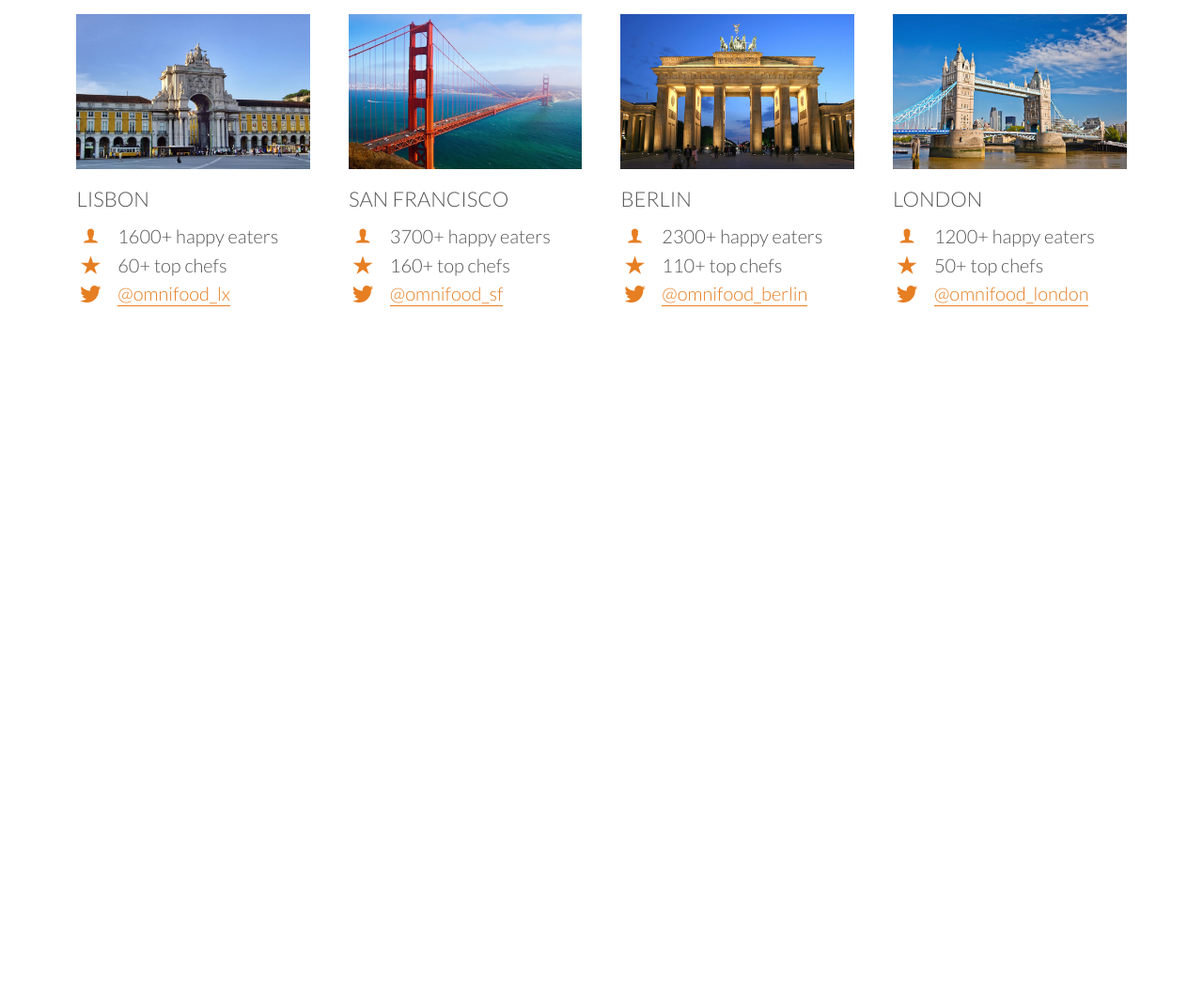
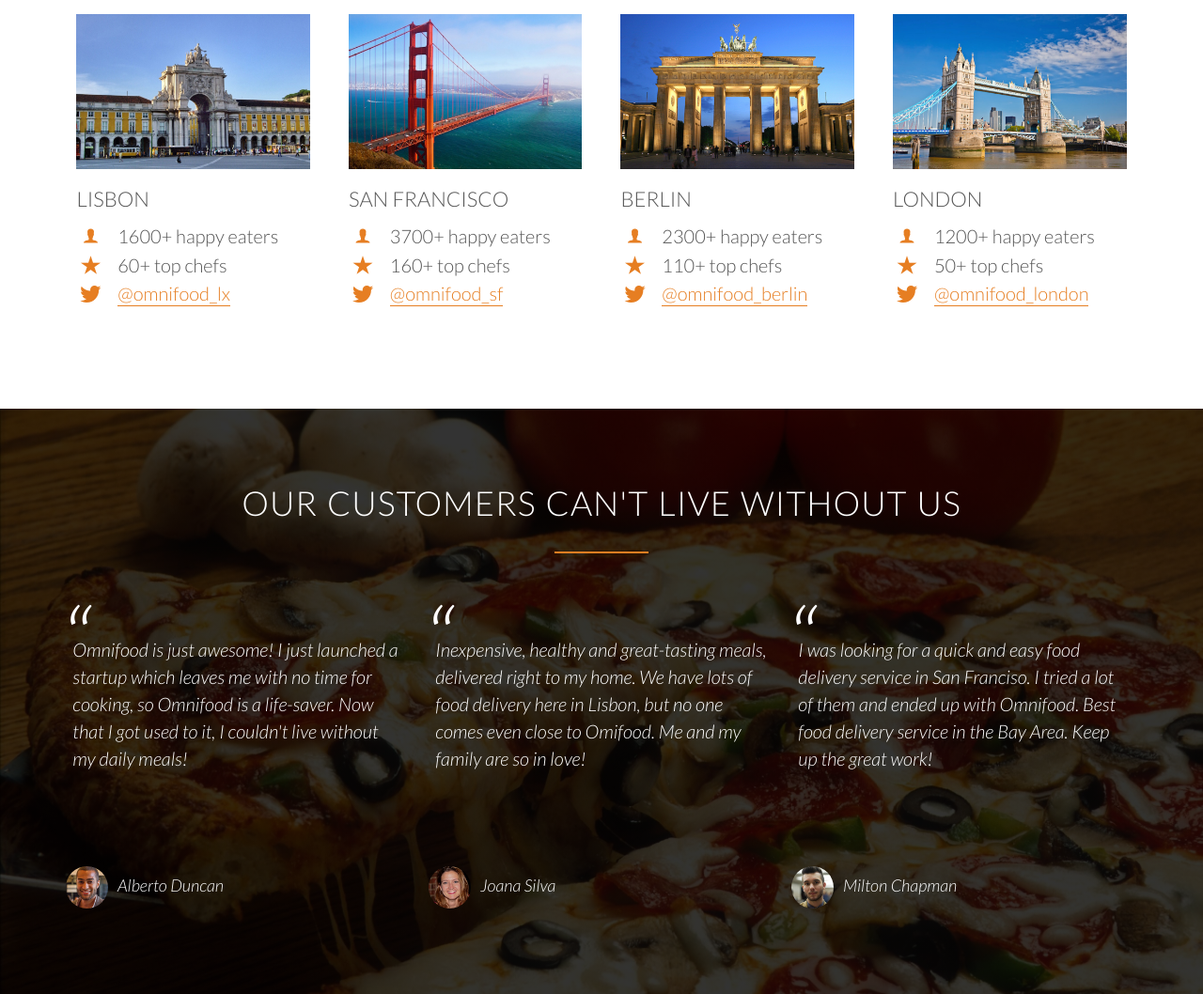
Before and after one commit to carlosscherer86/omnifood, a plain HTML site: page index.html in a window 1280 px wide. Shown: the part 2930-3988 px from the top of the page at 94% size. Before the commit the page ends 3365 px from the top, so only its background shows below. Drawn offline with Linux system fonts and the light colour scheme; files whose address does not match are found by name.

Commit message:
Testetestimonials section

```diff
--- a/index.html
+++ b/index.html
@@ -212,5 +212,30 @@
                 </div>
             </div>
         </section>
+        <section class="section-testimonials">
+            <div class="row">
+                <h2>Our customers can't live without us</h2>
+            </div>
+            <div class="row">
+                <div class="col span-1-of-3">
+                    <blockquote>
+                        Omnifood is just awesome! I just launched a startup which leaves me with no time for cooking, so Omnifood is a life-saver. Now that I got used to it, I couldn't live without my daily meals!
+                    </blockquote>
+                    <cite><img src="resources/img/customer-1.jpg" alt="">Alberto Duncan</cite>
+                </div>
+                <div class="col span-1-of-3">
+                    <blockquote>
+                        Inexpensive, healthy and great-tasting meals, delivered right to my home. We have lots of food delivery here in Lisbon, but no one comes even close to Omifood. Me and my family are so in love!
+                    </blockquote>
+                    <cite><img src="resources/img/customer-2.jpg" alt="">Joana Silva</cite>
+                </div>
+                <div class="col span-1-of-3">
+                    <blockquote>
+                        I was looking for a quick and easy food delivery service in San Franciso. I tried a lot of them and ended up with Omnifood. Best food delivery service in the Bay Area. Keep up the great work!
+                    </blockquote>
+                    <cite><img src="resources/img/customer-3.jpg" alt="">Milton Chapman</cite>
+                </div>
+            </div>
+        </section>
     </body>
 </html>
--- a/resources/css/style.css
+++ b/resources/css/style.css
@@ -184,6 +184,7 @@ header {
     background-size: cover;
     background-position: center;
     height: 100vh;
+    background-attachment: fixed;
 }
 
 .hero-text-box {
@@ -345,3 +346,44 @@ header {
 .city-feature {
     margin-bottom: 5px;
 }
+
+/*--------------------------*/
+/* Testimonials */
+/*--------------------------*/
+
+.section-testimonials {
+    background-image: linear-gradient(rgba(0,0,0,0.8), rgba(0,0,0,0.8)), url(img/back-customers.jpg);
+    background-size: cover;
+    color: #fff;
+    background-attachment: fixed;
+}
+
+blockquote {
+    padding: 2%;
+    font-style: italic;
+    line-height: 145%;
+    position: relative;
+    margin-top: 40px;
+}
+
+blockquote:before {
+    content: "\201C";
+    font-size: 500%;
+    display: block;
+    position: absolute;
+    top: -5px;
+    left: -5px;
+}
+
+cite {
+    font-size: 90%;
+    margin-top: 25%;
+    display: block;
+}
+
+cite img {
+    height: 45px;
+    border-radius: 50%;
+    margin-right: 10px;
+    vertical-align: middle;
+}
```
Also changed, not shown: resources/css/img/back-customers.jpg (renamed from resources/img/back-customers.jpg).
